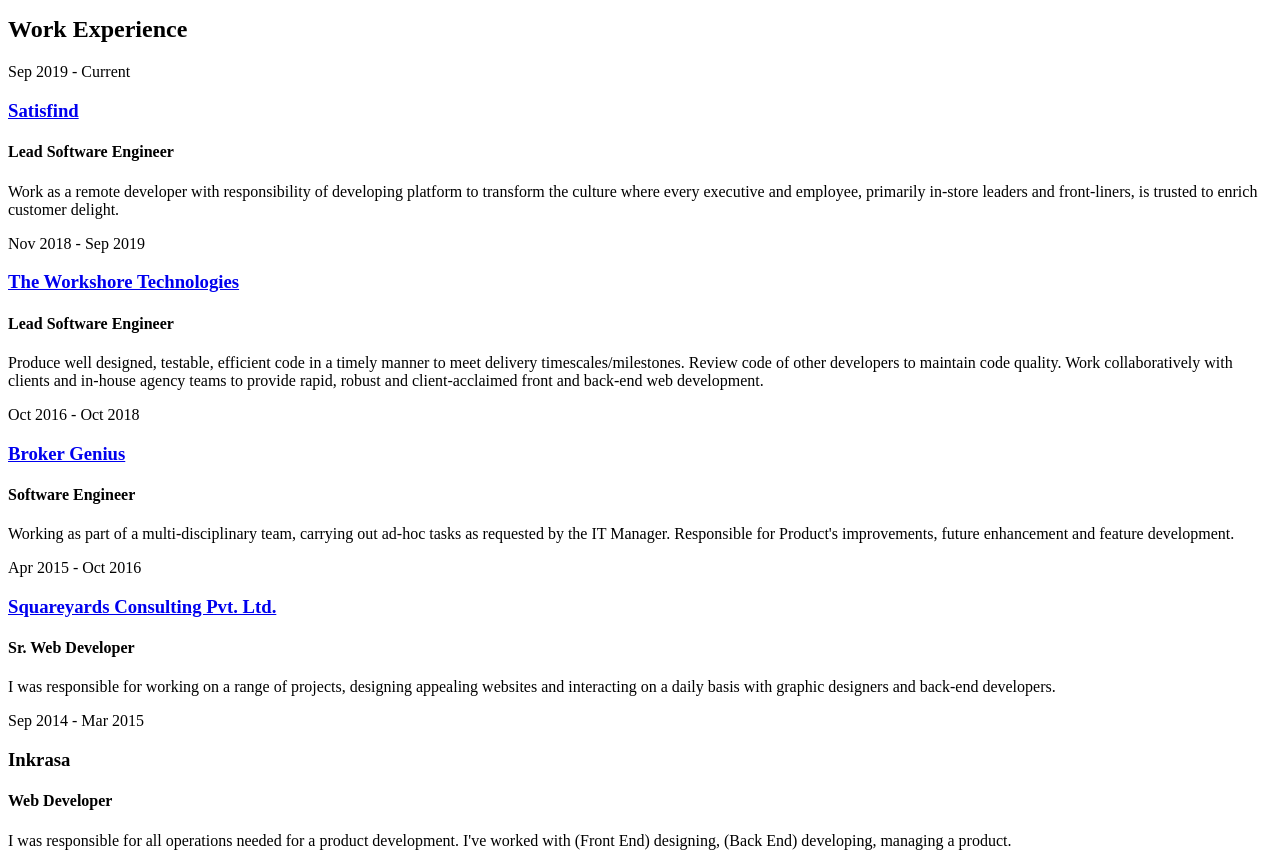
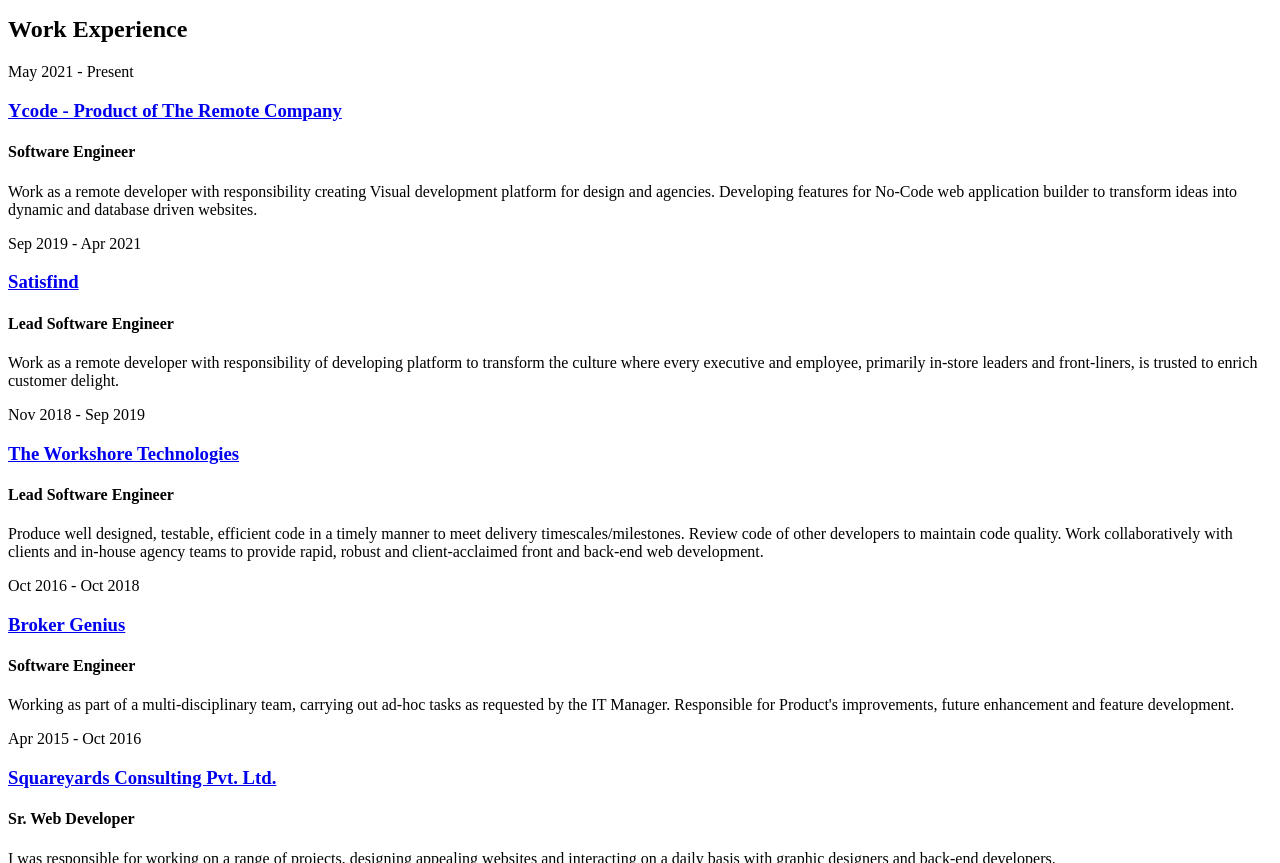
Before and after one commit to kavanpancholi/kavan.dev, a website with bundled scripts: page src/index.html in a window 1280 px wide. Shown: the part 1359-2222 px from the top of the page. Built offline with nearby package versions, Linux system fonts and the light colour scheme.

Commit message:
Add ycode in experience

```diff
--- a/src/index.html
+++ b/src/index.html
@@ -275,7 +275,22 @@
                                 <span class="dot"></span>
                                 <div class="timeline-box-inner animate-right">
                                     <span class="arrow"></span>
-                                    <div class="date">Sep 2019 - Current</div>
+                                    <div class="date">May 2021 - Present</div>
+                                    <h3>
+                                        <a href="https://ycode.com">Ycode - Product of The Remote Company</a>
+                                    </h3>
+                                    <h4>Software Engineer</h4>
+                                    <p>Work as a remote developer with responsibility creating Visual development
+                                        platform for design and agencies. Developing features for No-Code web
+                                        application builder to transform ideas into dynamic and database driven
+                                        websites.</p>
+                                </div>
+                            </div>
+                            <div class="timeline-box timeline-box-right">
+                                <span class="dot"></span>
+                                <div class="timeline-box-inner animate-left">
+                                    <span class="arrow"></span>
+                                    <div class="date">Sep 2019 - Apr 2021</div>
                                     <h3>
                                         <a href="https://satisfind.com">Satisfind</a>
                                     </h3>
@@ -285,9 +300,9 @@
                                         front-liners, is trusted to enrich customer delight.</p>
                                 </div>
                             </div>
-                            <div class="timeline-box timeline-box-right">
+                            <div class="timeline-box timeline-box-left">
                                 <span class="dot"></span>
-                                <div class="timeline-box-inner animate-left">
+                                <div class="timeline-box-inner animate-right">
                                     <span class="arrow"></span>
                                     <div class="date">Nov 2018 - Sep 2019</div>
                                     <h3>
@@ -300,9 +315,9 @@
                                         rapid, robust and client-acclaimed front and back-end web development.</p>
                                 </div>
                             </div>
-                            <div class="timeline-box timeline-box-left">
+                            <div class="timeline-box timeline-box-right">
                                 <span class="dot"></span>
-                                <div class="timeline-box-inner animate-right">
+                                <div class="timeline-box-inner animate-left">
                                     <span class="arrow"></span>
                                     <div class="date">Oct 2016 - Oct 2018</div>
                                     <h3>
@@ -314,9 +329,9 @@
                                         enhancement and feature development.</p>
                                 </div>
                             </div>
-                            <div class="timeline-box timeline-box-right">
+                            <div class="timeline-box timeline-box-left">
                                 <span class="dot"></span>
-                                <div class="timeline-box-inner animate-left">
+                                <div class="timeline-box-inner animate-right">
                                     <span class="arrow"></span>
                                     <div class="date">Apr 2015 - Oct 2016</div>
                                     <h3>
@@ -328,9 +343,9 @@
                                         developers.</p>
                                 </div>
                             </div>
-                            <div class="timeline-box timeline-box-left">
+                            <div class="timeline-box timeline-box-right">
                                 <span class="dot"></span>
-                                <div class="timeline-box-inner animate-right">
+                                <div class="timeline-box-inner animate-left">
                                     <span class="arrow"></span>
                                     <div class="date">Sep 2014 - Mar 2015</div>
                                     <h3>
@@ -344,7 +359,7 @@
                             </div>
                             <div class="timeline-box timeline-box-right">
                                 <span class="dot"></span>
-                                <div class="timeline-box-inner animate-left">
+                                <div class="timeline-box-inner animate-right">
                                     <span class="arrow"></span>
                                     <div class="date">Jul 2013 - Aug 2014</div>
                                     <h3>
```
Also changed, not shown: index.html (+1 -1 lines), 1 other file.
